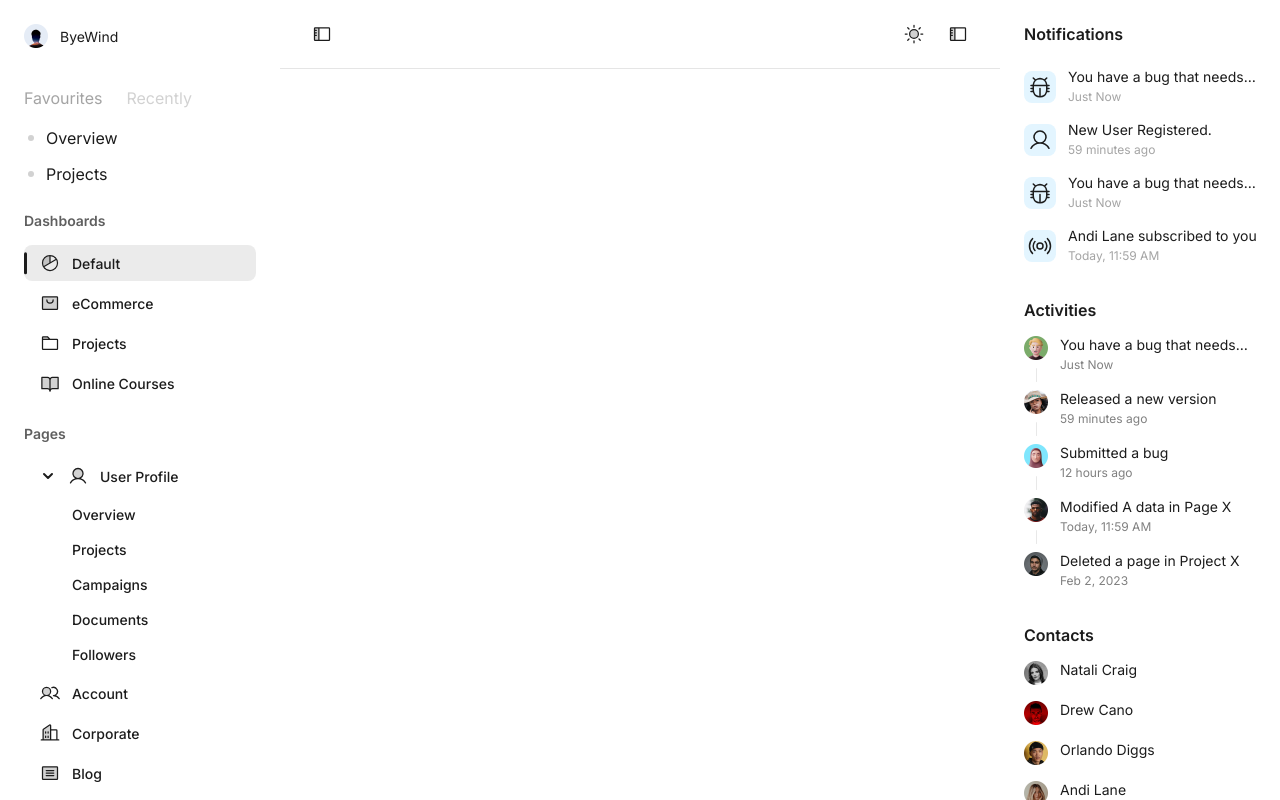
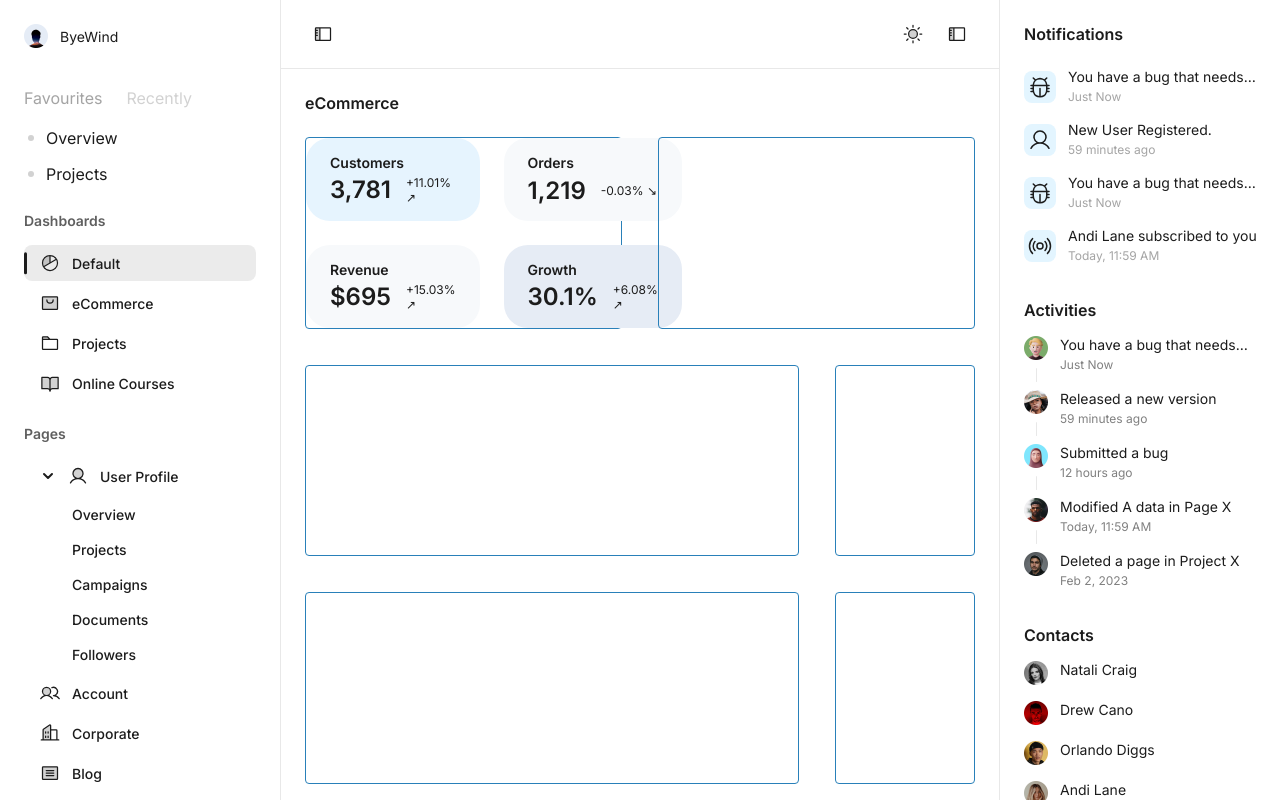
Before and after one commit to TheIllustrator1972/juspay-assignment, a React (Vite) app: page / in a window 1280 px wide. Built offline with nearby package versions, Linux system fonts and the light colour scheme.

Commit message:
- Added trends card

```diff
--- a/src/App.tsx
+++ b/src/App.tsx
@@ -2,12 +2,68 @@ import { AppProvider } from "./contexts/AppContext";
 import LeftSidebar from "./components/LeftSidebar";
 import RightSidebar from "./components/RightSidebar";
 import Header from "./components/Header";
-import { commonStyles } from "./commonStyles";
+import { commonStyles, mainContentGridStyles } from "./commonStyles";
+import Trends from "./components/CenterContent/Trends/Trends";
 
 function MainContent() {
   return (
     <main className="main-content" style={commonStyles.container}>
       <Header />
+      <div style={commonStyles.mainContentContainer}>
+        <span style={commonStyles.sectionTitle}>eCommerce</span>
+        <div style={mainContentGridStyles.container}>
+          <div
+            style={{
+              ...mainContentGridStyles.baseItem,
+              ...mainContentGridStyles.half,
+            }}
+          >
+            <Trends />
+          </div>
+          <div
+            style={{
+              ...mainContentGridStyles.baseItem,
+              ...mainContentGridStyles.half,
+            }}
+          >
+            50%
+          </div>
+
+          <div
+            style={{
+              ...mainContentGridStyles.baseItem,
+              ...mainContentGridStyles.threeQuarters,
+            }}
+          >
+            75%
+          </div>
+          <div
+            style={{
+              ...mainContentGridStyles.baseItem,
+              ...mainContentGridStyles.oneQuarter,
+            }}
+          >
+            25%
+          </div>
+
+          <div
+            style={{
+              ...mainContentGridStyles.baseItem,
+              ...mainContentGridStyles.threeQuarters,
+            }}
+          >
+            75%
+          </div>
+          <div
+            style={{
+              ...mainContentGridStyles.baseItem,
+              ...mainContentGridStyles.oneQuarter,
+            }}
+          >
+            25%
+          </div>
+        </div>
+      </div>
     </main>
   );
 }
--- a/src/commonStyles.ts
+++ b/src/commonStyles.ts
@@ -1,10 +1,13 @@
 export const commonStyles = {
   container: {
-    minHeight: "100vh",
+    height: "100vh",
+    maxHeight: "100vh",
     flex: 1,
     display: "flex",
     flexDirection: "column" as const,
     backgroundColor: "var(--primary)",
+    borderLeft: `1px solid var(--main-content-border)`,
+    borderRight: `1px solid var(--main-content-border)`,
   },
   leftSidebar: {
     height: "100vh",
@@ -38,4 +41,41 @@ export const commonStyles = {
     "letter-spacing": "0%",
     color: "var(--section-title)",
   },
+  mainContentContainer: {
+    display: "flex",
+    flexDirection: "column",
+    flex: 1,
+    gap: "24px",
+    padding: "24px",
+  } as const,
 };
+
+export const mainContentGridStyles = {
+  container: {
+    display: "grid",
+    gridTemplateColumns: "repeat(4, 1fr)",
+    gridTemplateRows: "repeat(3, 30%)",
+    gap: "36px",
+    width: "100%",
+    height: "100%",
+  } as const,
+  baseItem: {
+    color: "white",
+    display: "flex",
+    alignItems: "center",
+    justifyContent: "center",
+    border: "1px solid #2980b9",
+    borderRadius: "4px",
+    fontSize: "1.2rem",
+    fontWeight: "bold",
+  },
+  half: {
+    gridColumn: "span 2",
+  },
+  threeQuarters: {
+    gridColumn: "span 3",
+  },
+  oneQuarter: {
+    gridColumn: "span 1",
+  },
+};
--- /dev/null
+++ b/src/components/CenterContent/Trends/StatCard.tsx
@@ -0,0 +1,43 @@
+import { THEME } from "../../../constants";
+import { useAppContext } from "../../../contexts/AppContext";
+import { statCardStyles, trendsStyles } from "./styles";
+
+//@ts-ignore
+const StatCard = ({ item }) => {
+  const { theme } = useAppContext();
+  const cardTheme =
+    item.colors[theme === THEME.DARK ? THEME.DARK : THEME.LIGHT];
+
+  console.log(theme);
+  const cardStyle = {
+    ...trendsStyles.cardBase,
+    backgroundColor: cardTheme.background,
+  };
+
+  return (
+    <div style={cardStyle}>
+      <div style={{ ...statCardStyles.title, color: cardTheme.text }}>
+        {item.title}
+      </div>
+      <div style={statCardStyles.textContainer}>
+        <h2
+          style={{
+            ...statCardStyles.value,
+            color: cardTheme.value,
+          }}
+        >
+          {item.value}
+        </h2>
+        <span
+          style={{
+            ...statCardStyles.trend,
+            color: cardTheme.text,
+          }}
+        >
+          {item.trend} {item.isUp ? "↗" : "↘"}
+        </span>
+      </div>
+    </div>
+  );
+};
+export default StatCard;
--- /dev/null
+++ b/src/components/CenterContent/Trends/Trends.tsx
@@ -0,0 +1,15 @@
+import StatCard from "./StatCard";
+import { trendsStyles } from "./styles";
+import { TRENDS_CONFIG } from "./constants";
+
+const Trends = () => {
+  return (
+    <div style={trendsStyles.container}>
+      {TRENDS_CONFIG.map((item) => (
+        <StatCard key={item.id} item={item} />
+      ))}
+    </div>
+  );
+};
+
+export default Trends;
--- /dev/null
+++ b/src/components/CenterContent/Trends/constants.ts
@@ -0,0 +1,78 @@
+export const TRENDS_CONFIG = [
+  {
+    id: "customers",
+    title: "Customers",
+    value: "3,781",
+    trend: "+11.01%",
+    isUp: true,
+    colors: {
+      dark: {
+        background: "#E6F4FE",
+        text: "#1C1C1C",
+        value: "#1C1C1C",
+      },
+      light: {
+        background: "#E6F4FE",
+        text: "#1C1C1C",
+        value: "#1C1C1C",
+      },
+    },
+  },
+  {
+    id: "orders",
+    title: "Orders",
+    value: "1,219",
+    trend: "-0.03%",
+    isUp: false,
+    colors: {
+      dark: {
+        background: "#272727",
+        text: "#fff",
+        value: "#fff",
+      },
+      light: {
+        background: "#F7F9FB",
+        text: "#1C1C1C",
+        value: "#1C1C1C",
+      },
+    },
+  },
+  {
+    id: "revenue",
+    title: "Revenue",
+    value: "$695",
+    trend: "+15.03%",
+    isUp: true,
+    colors: {
+      dark: {
+        background: "#272727",
+        text: "#fff",
+        value: "#fff",
+      },
+      light: {
+        background: "#F7F9FB",
+        text: "#1C1C1C",
+        value: "#1C1C1C",
+      },
+    },
+  },
+  {
+    id: "growth",
+    title: "Growth",
+    value: "30.1%",
+    trend: "+6.08%",
+    isUp: true,
+    colors: {
+      dark: {
+        background: "#E6ECF5",
+        text: "#1C1C1C",
+        value: "#1C1C1C",
+      },
+      light: {
+        background: "#E6ECF5",
+        text: "#1C1C1C",
+        value: "#1C1C1C",
+      },
+    },
+  },
+];
--- /dev/null
+++ b/src/components/CenterContent/Trends/styles.ts
@@ -0,0 +1,25 @@
+export const trendsStyles = {
+  container: {
+    display: "grid",
+    gridTemplateColumns: "repeat(2, 1fr)",
+    gridTemplateRows: "repeat(2, 1fr)",
+    gap: "24px",
+    height: "100%",
+    width: "100%",
+  },
+  cardBase: {
+    borderRadius: "24px",
+    display: "flex",
+    flexDirection: "column",
+    justifyContent: "space-between",
+    fontFamily: "sans-serif",
+    padding: "16px 24px",
+  } as const,
+};
+
+export const statCardStyles = {
+  title: { fontSize: "14px", fontWeight: "600" },
+  textContainer: { display: "flex", alignItems: "center", gap: "15px" },
+  value: { fontSize: "24px", fontWeight: "600", margin: 0 },
+  trend: { fontSize: "12px", fontWeight: "400" },
+};
--- a/src/hooks/useTheme.ts
+++ /dev/null
@@ -1,34 +0,0 @@
-import { THEME } from "../constants";
-import { useState, useEffect } from "react";
-
-type ThemeValue = (typeof THEME)[keyof typeof THEME];
-
-export const useTheme = () => {
-  const [theme, setTheme] = useState<ThemeValue>(THEME.LIGHT);
-
-  useEffect(() => {
-    const savedTheme = localStorage.getItem("theme") as ThemeValue | null;
-    const initialTheme = savedTheme || THEME.LIGHT;
-    setTheme(initialTheme);
-
-    if (initialTheme === THEME.DARK) {
-      document.documentElement.classList.add(THEME.DARK);
-    } else {
-      document.documentElement.classList.remove(THEME.DARK);
-    }
-  }, []);
-
-  const toggleTheme = () => {
-    const newTheme = theme === THEME.LIGHT ? THEME.DARK : THEME.LIGHT;
-    setTheme(newTheme);
-
-    if (newTheme === THEME.DARK) {
-      document.documentElement.classList.add(THEME.DARK);
-    } else {
-      document.documentElement.classList.remove(THEME.DARK);
-    }
-
-    localStorage.setItem("theme", newTheme);
-  };
-  return { theme, toggleTheme };
-};
--- a/src/index.css
+++ b/src/index.css
@@ -29,6 +29,7 @@
     --dropdown-item-bg-active: rgba(0, 0, 0, 0.08);
     --dropdown-item-border-active: #1c1c1c;
     --dropdown-arrow: #1c1c1c;
+    --main-content-border: #e8e8e8;
   }
 
   .dark {
@@ -50,6 +51,7 @@
     --dropdown-item-bg-active: #353535;
     --dropdown-item-border-active: #c6c7f4;
     --dropdown-arrow: #ffffff;
+    --main-content-border: #333333;
   }
 
   .sidebar-icon,
--- a/src/styles/headerStyles.ts
+++ b/src/styles/headerStyles.ts
@@ -6,9 +6,10 @@ export const headerStyles = {
     alignItems: "center",
     padding: "16px 24px",
     backgroundColor: "var(--primary)",
-    borderBottom: "1px solid rgba(0, 0, 0, 0.1)",
+    borderBottom: `1px solid var(--main-content-border)`,
     overflow: "hidden",
     boxSizing: "border-box" as const,
+    minHeight: "60px",
   },
   leftSection: {
     display: "flex",
```
